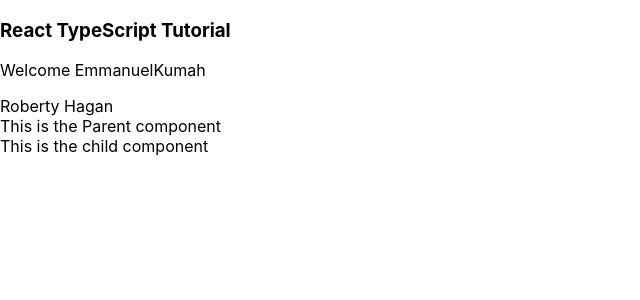
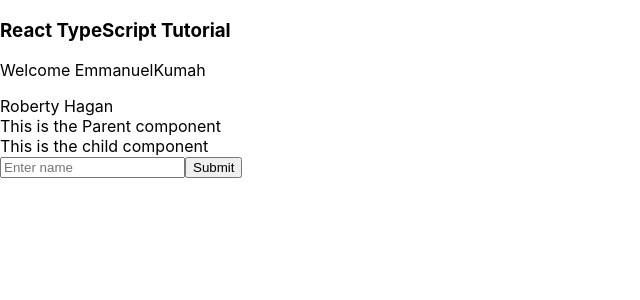
Before and after one commit to emmanuelkumah/react-typescript-tuts, a React (Create React App) app: page / in a window 1280 px wide. Shown: the top 300 px of the page, without its empty margins (0-640 px from the left). Built offline with nearby package versions, Linux system fonts and the light colour scheme.

Commit message:
Typing events

```diff
--- a/src/App.tsx
+++ b/src/App.tsx
@@ -3,6 +3,7 @@
 import Greetings from "./components/TypingProps/Greetings";
 import Parent from "./components/ComponentProps/Parent";
 import Child from "./components/ComponentProps/Child";
+import UserInput from "./components/TypingEvents/UserInput";
 
 function App() {
   //array of objects
@@ -20,6 +21,8 @@
       <Parent>
         <Child />
       </Parent>
+      {/* Typing events */}
+      <UserInput />
     </div>
   );
 }
--- /dev/null
+++ b/src/components/TypingEvents/UserInput.tsx
@@ -0,0 +1,26 @@
+import React from "react";
+
+const UserInput = () => {
+  const handleClick = (e: React.MouseEvent<HTMLButtonElement>) => {
+    console.log("button clicked");
+  };
+  const handleInputChange = (e: React.ChangeEvent<HTMLInputElement>) => {
+    console.log(e.target.value);
+  };
+  return (
+    <div>
+      <form>
+        <input
+          type="text"
+          name=""
+          id=""
+          placeholder="Enter name"
+          onChange={handleInputChange}
+        />
+        <button onClick={handleClick}>Submit </button>
+      </form>
+    </div>
+  );
+};
+
+export default UserInput;
```
